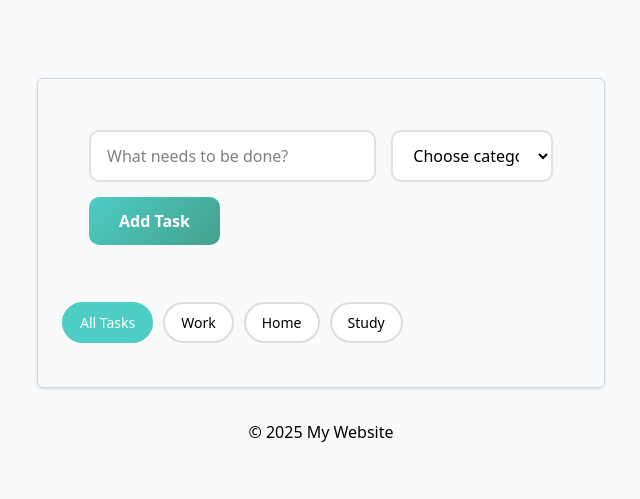
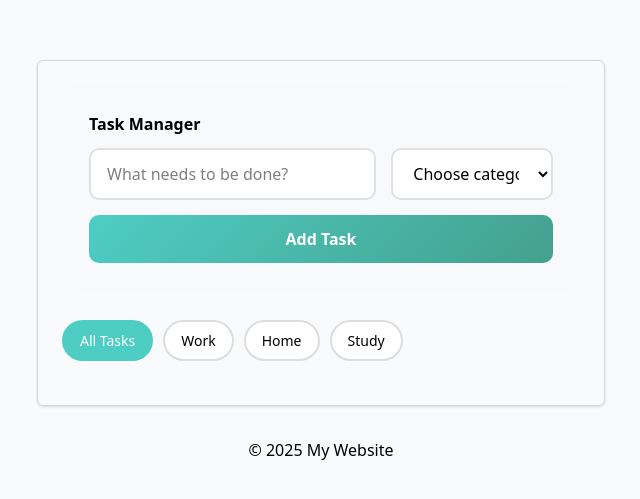
Before and after one commit to Ludens509/SBA-_316_The-Document-Object-Model, a plain HTML site: page index.html in a window 1280 px wide. Shown: the part 139-638 px from the top of the page, without its empty margins (319-959 px from the left). Drawn offline with nearby package versions, Linux system fonts and the light colour scheme.

Commit message:
Adding header title

```diff
--- a/index.html
+++ b/index.html
@@ -26,6 +26,8 @@
       </div> -->
 
       <div class="form-container">
+
+
         <div class="error-message" id="errorMessage"></div>
         <form id="taskForm">
           <div class="input-group">
@@ -43,7 +45,7 @@
               <option value="study">📚 Study</option>
             </select>
           </div>
-          <button type="submit" class="add-btn">Add Task</button>
+          <button type="submit" class="add-btn flex w-full justify-center">Add Task</button>
         </form>
       </div>
 
--- a/script/script.js
+++ b/script/script.js
@@ -9,6 +9,15 @@ const taskList = document.getElementById('taskList');
 const taskForm = document.getElementById('taskForm');
 const btnWrapper = document.querySelector('.filter-buttons');
 const filterButtons = btnWrapper.childNodes;
+const container =  document.querySelector('.form-container');
+
+console.log(container);
+const header = document.createElement('header');
+console.log(header);
+container.prepend(header);
+header.textContent= 'Task Manager';
+header.style.fontWeight = 'bold';
+header.style.marginBottom = '12px';
 
 console.log("----------", filterButtons);
 // console.log("----------",btnWrapper);
```
